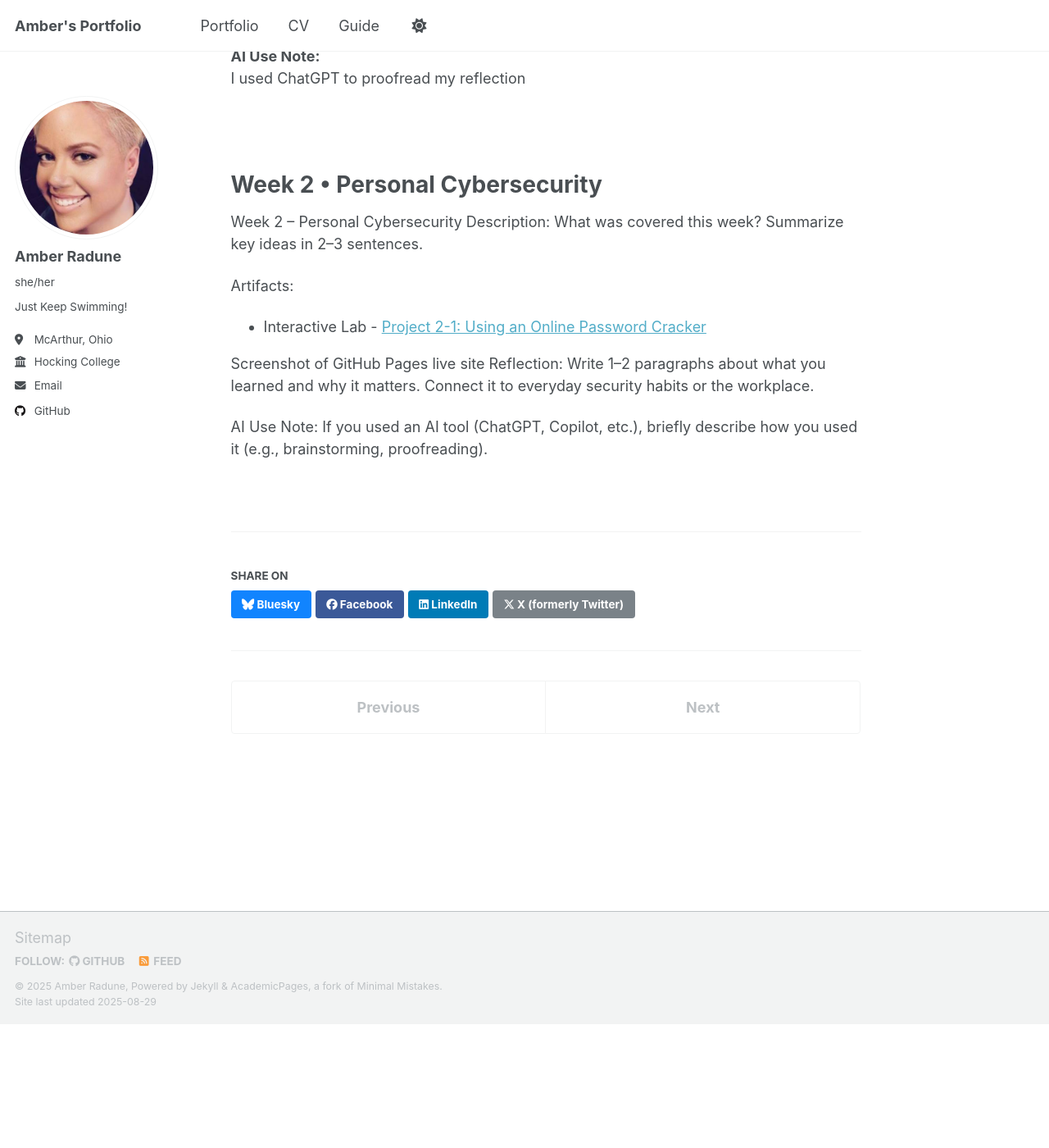
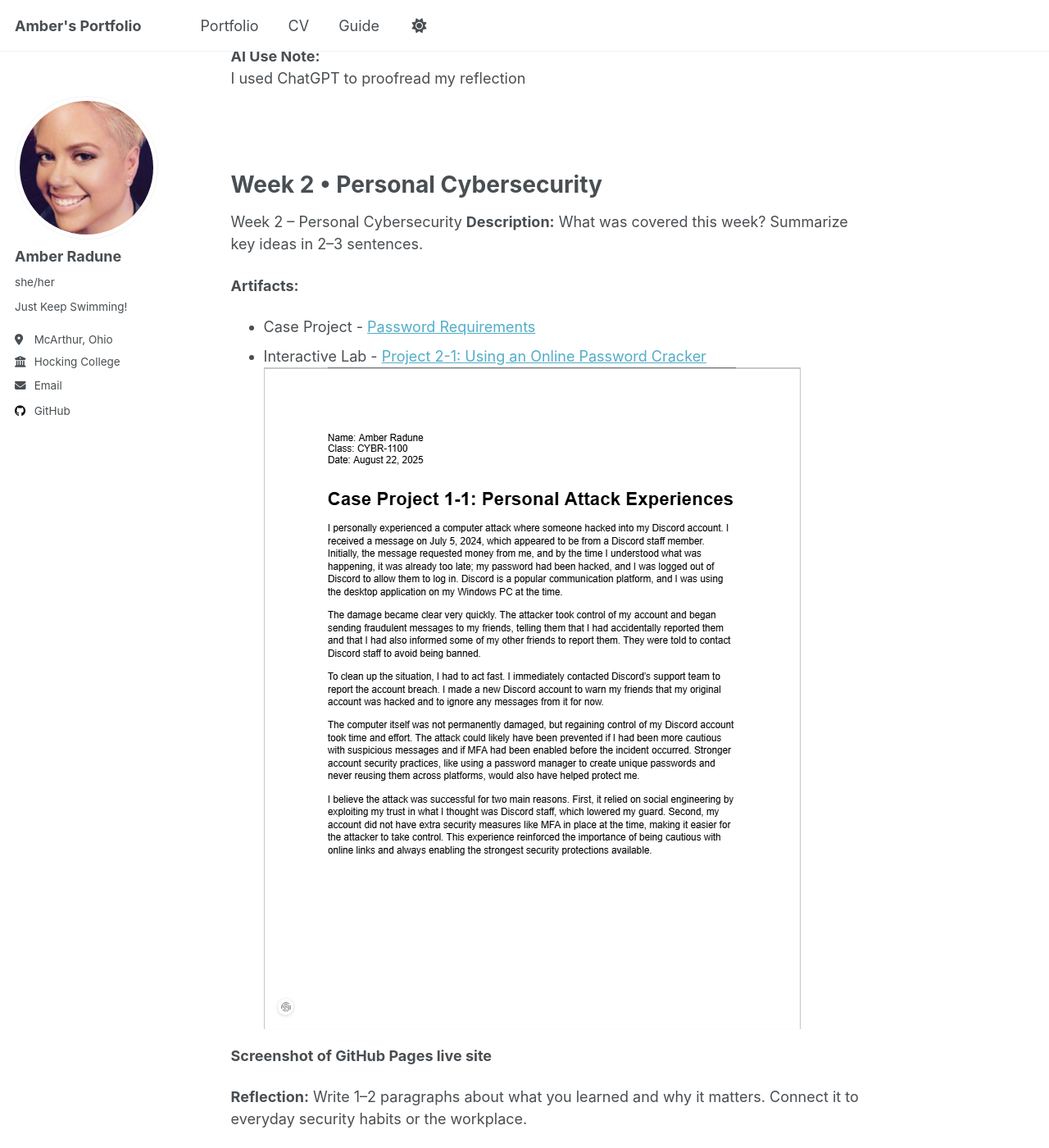
Before and after one commit to TinyBumblee/AmberR.github.io, a Jekyll site: the page built from _portfolio/CYBR-1100-Security-Awareness.md, in a window 1280 px wide and 1400 px high, scrolled down 7396 px. Shown: the whole window at 82% size. Built offline with Jekyll 4.4.1, drawn with Linux system fonts in a browser that asks for light colours; a script that is not in the unit is left out; before the commit the page ends 8645 px from its top, so only the background shows below that.

Commit message:
Update CYBR-1100-Security-Awareness.md

```diff
--- a/_portfolio/CYBR-1100-Security-Awareness.md
+++ b/_portfolio/CYBR-1100-Security-Awareness.md
@@ -34,14 +34,17 @@ I used ChatGPT to proofread my reflection
 # Week 2 • Personal Cybersecurity
 
 Week 2 – Personal Cybersecurity
-Description:
+**Description:**
 What was covered this week? Summarize key ideas in 2–3 sentences.
 
-Artifacts:
-- Interactive Lab - <a href="">Project 2-1: Using an Online Password Cracker</a>
+**Artifacts:**
+- Case Project - <a href="">Password Requirements</a>
+- Interactive Lab - <a href="https://tinybumblee.github.io/AmberR.github.io/files/Week-2-Interactive-Lab.pdf">Project 2-1: Using an Online Password Cracker</a>
+  <img src='https://github.com/TinyBumblee/AmberR.github.io/raw/main/images/Week-1-Case-Project.png'>
 
-Screenshot of GitHub Pages live site
-Reflection:
+**Screenshot of GitHub Pages live site**
+
+**Reflection:**
 Write 1–2 paragraphs about what you learned and why it matters. Connect it to everyday security habits or the workplace.
 
 AI Use Note:
```
